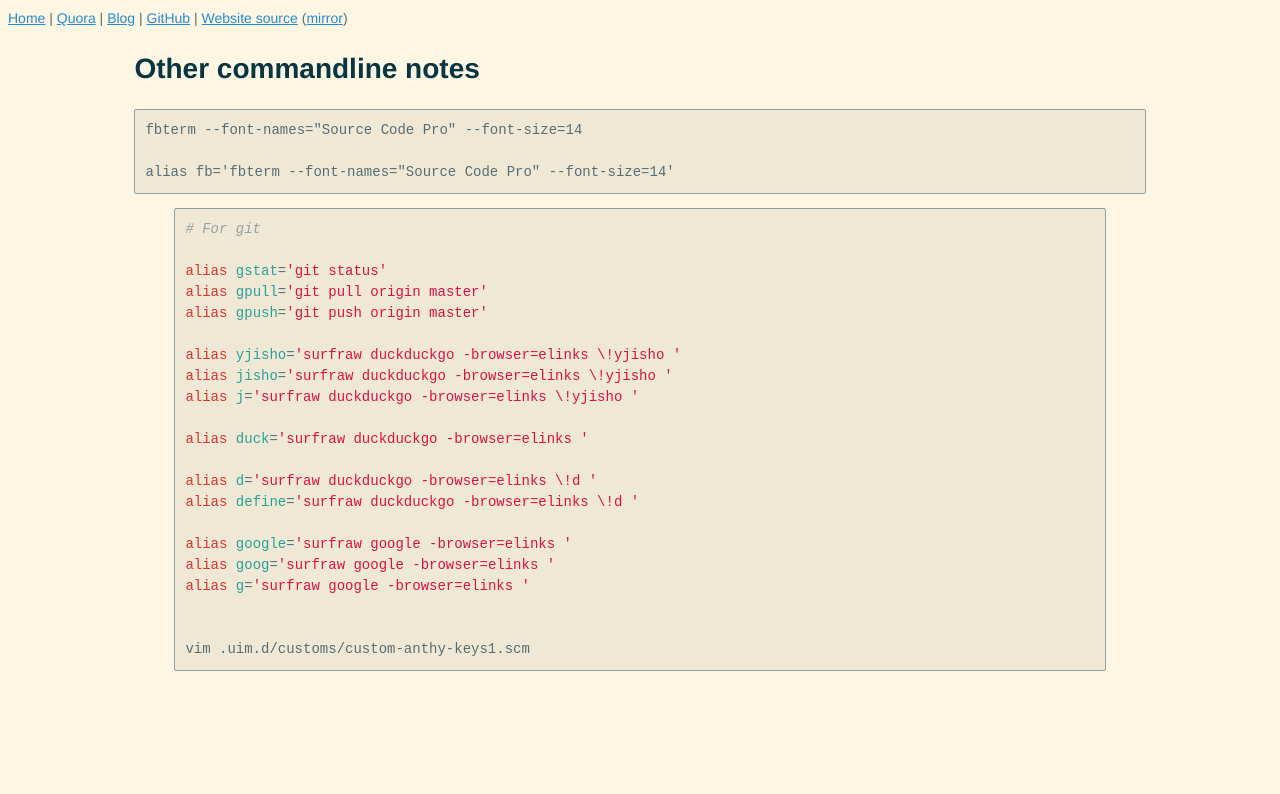
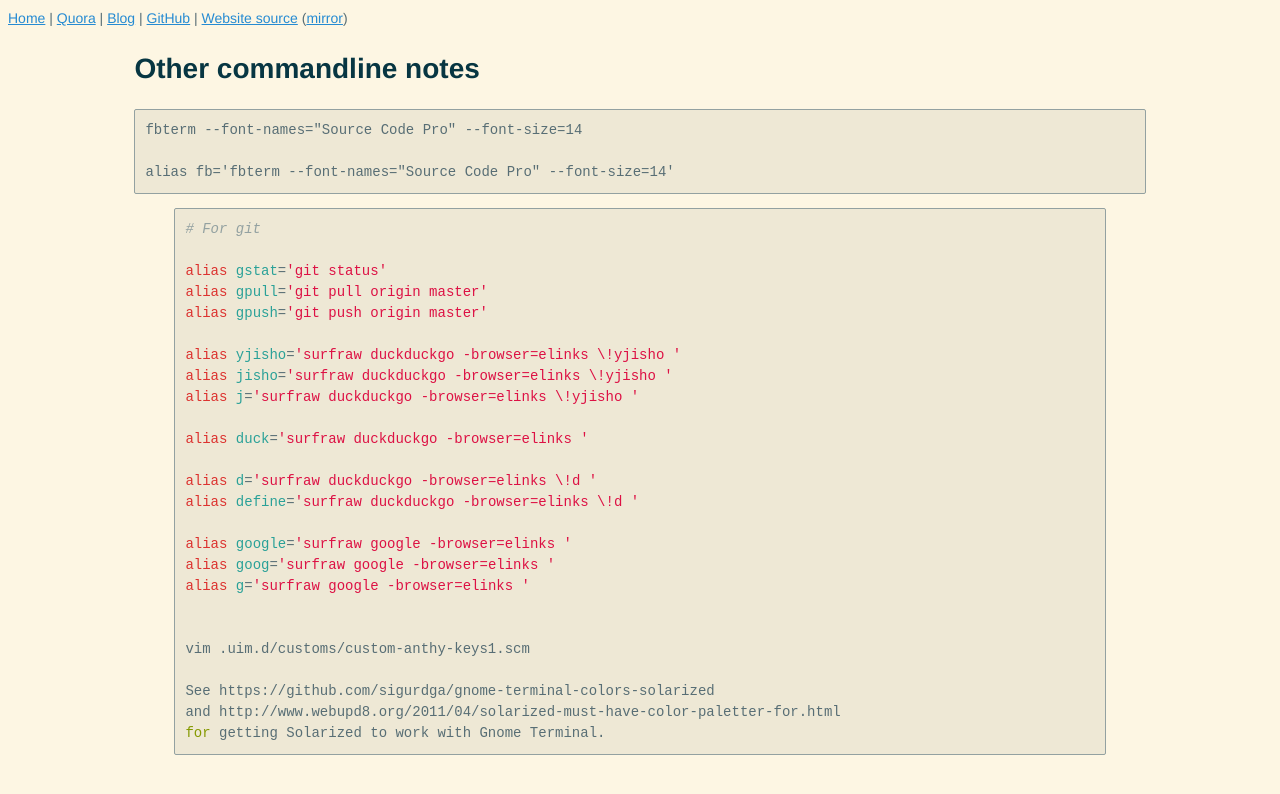
Before and after one commit to riceissa/riceissa.github.io, a Jekyll site: the page built from computing/commandline.md, in a window 1280 px wide. Shown: the top 794 px of the page. Built offline with Jekyll 4.4.1, drawn with Linux system fonts in a browser that asks for light colours; Markdown is read by kramdown in place of the engine named in the settings.

Commit message:
solarized for terminal

```diff
--- a/computing/commandline.md
+++ b/computing/commandline.md
@@ -33,4 +33,8 @@ alias g='surfraw google -browser=elinks '
 
 
 vim .uim.d/customs/custom-anthy-keys1.scm
+
+See https://github.com/sigurdga/gnome-terminal-colors-solarized
+and http://www.webupd8.org/2011/04/solarized-must-have-color-paletter-for.html
+for getting Solarized to work with Gnome Terminal.
 {% endhighlight %}
```
